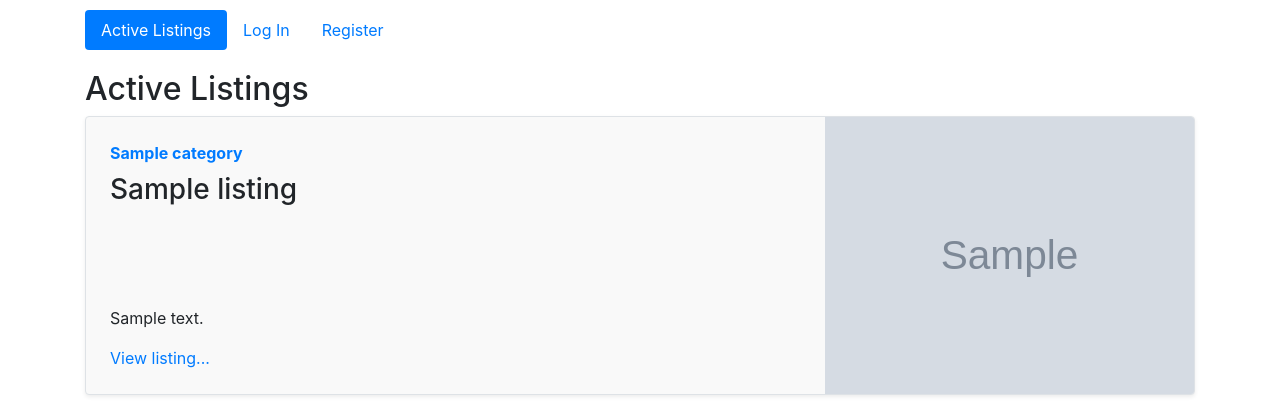
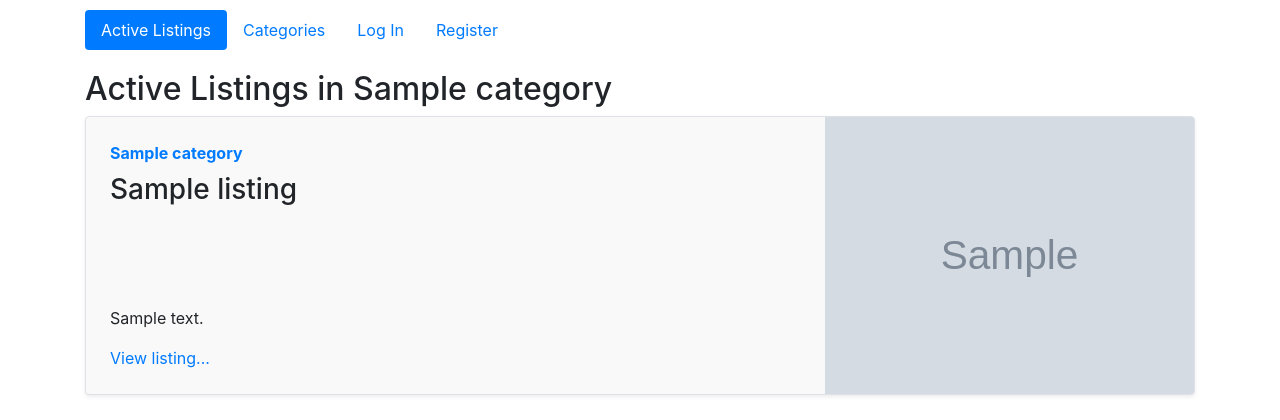
Before and after one commit to petryshend/commerce, a Django app: page /?category=1 in a window 1280 px wide. Shown: the top 420 px of the page. Run offline with Django 3.2, Linux system fonts and the light colour scheme; tables that the repository leaves empty hold one stand-in row (values such as "Sample post"); grey boxes marked "Sample" are stand-in pictures; some libraries are stand-ins or nearby versions.

Commit message:
Categories page

```diff
--- a/auctions/templates/auctions/index.html
+++ b/auctions/templates/auctions/index.html
@@ -1,7 +1,7 @@
 {% extends "auctions/layout.html" %}
 
 {% block body %}
-<h2>Active Listings</h2>
+<h2>Active Listings {% if category %}in {{category.name}}{% endif %}</h2>
 
 {% for listing in listings %}
     {% include 'auctions/_partial/listing_card.html' with listing=listing %}
--- a/auctions/templates/auctions/layout.html
+++ b/auctions/templates/auctions/layout.html
@@ -12,6 +12,9 @@
             <ul class="nav nav-pills">
                 <li class="nav-item">
                     <a class="nav-link {%if request.resolver_match.url_name == 'index' %}active{% endif %}" href="{% url 'index' %}">Active Listings</a>
+                </li>
+                <li class="nav-item">
+                    <a class="nav-link {%if request.resolver_match.url_name == 'view_categories' %}active{% endif %}" href="{% url 'view_categories' %}">Categories</a>
                 </li>
                 {% if user.is_authenticated %}
                     <li class="nav-item">
--- a/auctions/urls.py
+++ b/auctions/urls.py
@@ -9,6 +9,7 @@ urlpatterns = [
     path("register", views.register, name="register"),
     path('listing/create', views.create_listing, name='create_listing'),
     path('listing/watchlist', views.view_watchlist, name='view_watchlist'),
+    path('listing/categories', views.view_categories, name='view_categories'),
     path('listing/<int:listing_id>', views.view_listing, name='view_listing'),
     path('listing/<int:listing_id>/add-to-watchlist', views.add_to_watchlist, name='add_to_watchlist'),
     path('listing/<int:listing_id>/remove-from-watchlist', views.remove_from_watchlist, name='remove_from_watchlist'),
--- a/auctions/views.py
+++ b/auctions/views.py
@@ -6,13 +6,21 @@ from django.shortcuts import render, redirect
 from django.urls import reverse
 from django.contrib import messages
 
-from .models import User, Listing, Watchlist, Bid, Comment
+from .models import User, Listing, Watchlist, Bid, Comment, Category
 from auctions.forms import ListingForm, CommentForm
 
 
 def index(request):
+    category_id = request.GET.get('category')
+    if category_id:
+        category = Category.objects.get(pk=int(category_id))
+        listings = Listing.objects.filter(category=category).order_by('-id')
+    else:
+        category = None
+        listings = Listing.objects.all().order_by('-id')
     return render(request, "auctions/index.html", {
-        'listings': Listing.objects.all().order_by('-id')
+        'listings': listings,
+        'category': category
     })
 
 
@@ -193,3 +201,9 @@ def view_watchlist(request):
     return render(request, "auctions/index.html", {
         'listings': listings
     })
+
+
+def view_categories(request):
+    return render(request, 'auctions/categories.html', {
+        'categories': Category.objects.all()
+    })
```
Also changed, not shown: auctions/templates/auctions/categories.html (added, +13 -0 lines).
